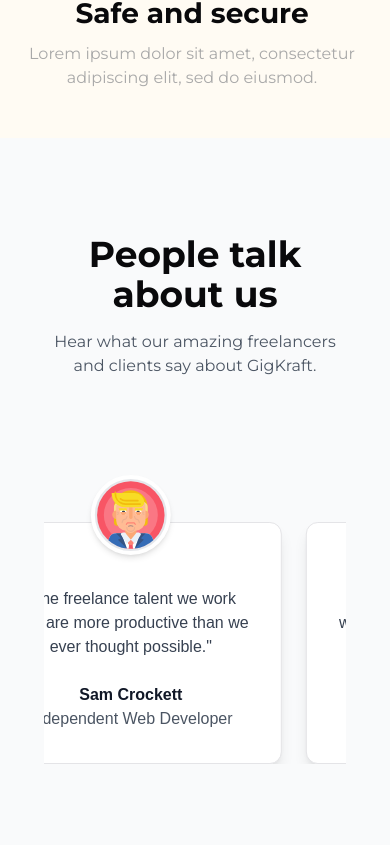
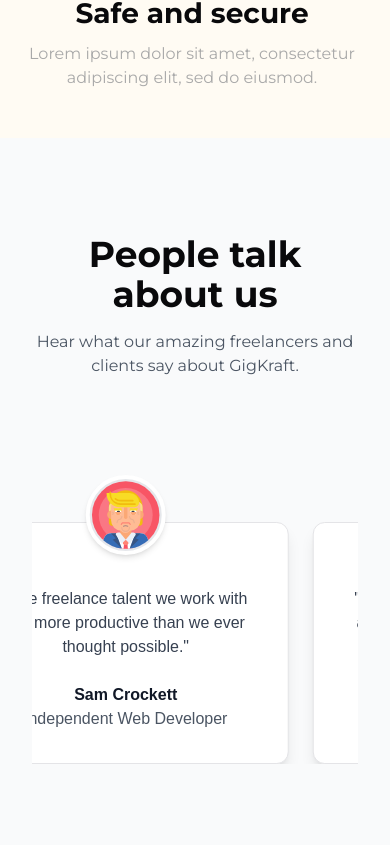
Before and after one commit to Chiragbisht/gigkraft1, a Next.js app: page / in a window 390 px wide. Shown: the part 4699-5544 px from the top of the page. Built offline with nearby package versions, Linux system fonts and the light colour scheme.

Commit message:
feature full scroll cards

```diff
--- a/components/landingPgae/testimonials/testimonials.tsx
+++ b/components/landingPgae/testimonials/testimonials.tsx
@@ -49,8 +49,8 @@ export default function Testimonials() {
   const duplicatedTestimonials = [...testimonials, ...testimonials];
 
   return (
-    <section className="py-24 lg:px-4 px-3 w-full max-w-7xl mx-auto">
-      <div className="container mx-auto max-w-7xl">
+    <section className="py-24 lg:px-4 px-0 w-full max-w-7xl lg:mx-auto">
+      <div className="container lg:mx-auto max-w-7xl">
         <div className={`${montserrat.className} text-center mb-16`}>
           <h2 className="text-4xl font-bold mb-4">People talk about us</h2>
           <p className="text-gray-600 max-w-2xl mx-auto">
```
